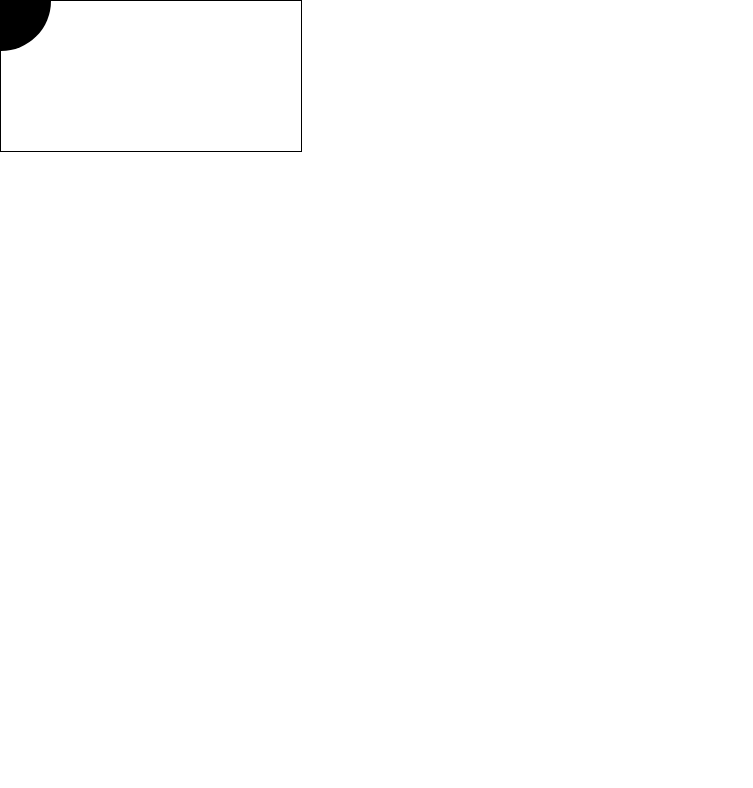
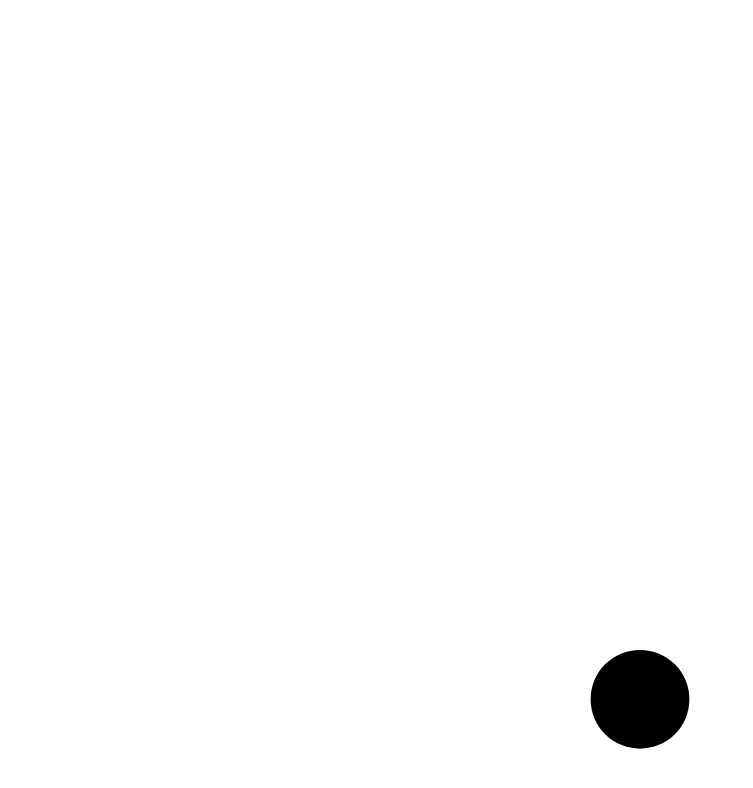
Before and after one commit to FrancisBroughton/game, a React (Create React App) app in the folder cannon-game/: page / in a window 1280 px wide. Shown: the top 788 px of the page, without its empty margins (0-753 px from the left). Built offline with nearby package versions, Linux system fonts and the light colour scheme.

Commit message:
cannon centered and screen width 100%

```diff
--- a/cannon-game/src/components/canvas.jsx
+++ b/cannon-game/src/components/canvas.jsx
@@ -1,16 +1,17 @@
 import React from 'react';
 
 const Canvas = () => {
-  const style = {
-    border: 'black 1px solid'
-  };
-
+  const viewBox = [
+    window.innerWidth / -2,
+    100 - window.innerHeight,
+    window.innerWidth,
+    window.innerHeight];
 
   return (
     <svg
       id="aliens-leave-canvas"
       preserveAspectRatio="xMazYMax none"
-      style={style}
+      viewBox={viewBox}
     >
 
     <circle cx={0} cy={0} r={50} />
--- a/cannon-game/src/index.css
+++ b/cannon-game/src/index.css
@@ -1,5 +1,5 @@
+html,
 body {
-  margin: 0;
-  padding: 0;
-  font-family: sans-serif;
+  overflow: hidden;
+  height: 100%;
 }
```
